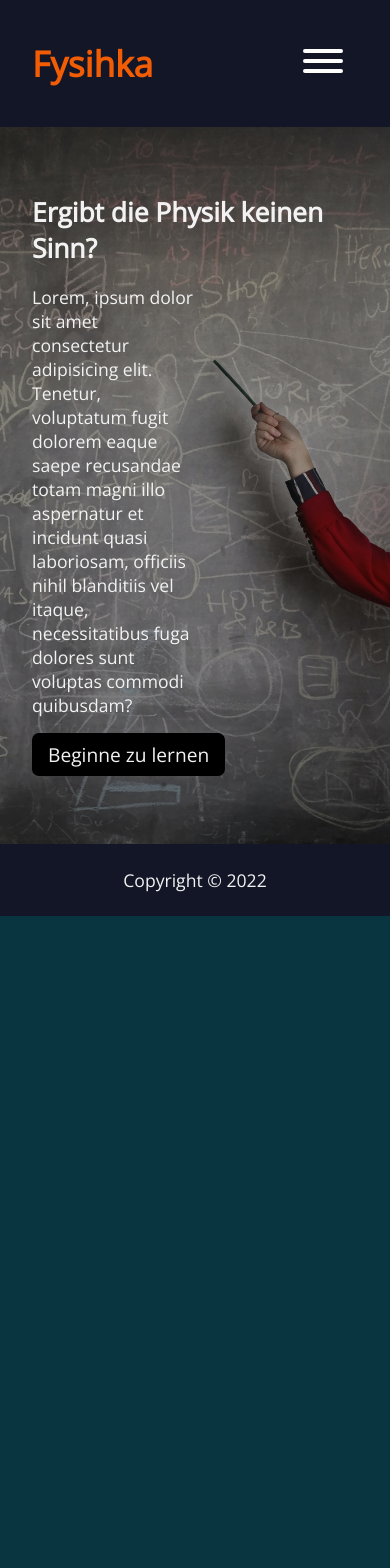
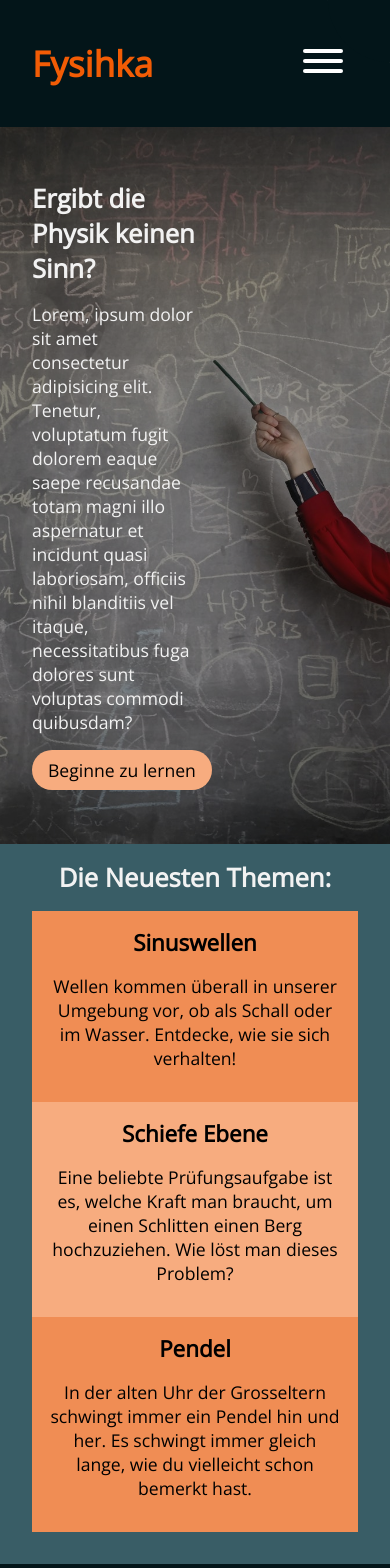
Before and after one commit to PerOle15/study-physics, a React (Create React App) app: page / in a window 390 px wide. Shown: the top 1568 px of the page. Before the commit the page ends 916 px from the top, so only its background shows below. Built offline with nearby package versions, Linux system fonts and the light colour scheme.

Commit message:
new topics section added

```diff
--- a/src/components/MainStudyPage.jsx
+++ b/src/components/MainStudyPage.jsx
@@ -1,69 +1,68 @@
 import { Link } from 'react-router-dom'
-import { FaChevronRight } from 'react-icons/fa'
 import { GiWeight, GiStrikingBalls, GiSpring, GiWindSlap } from 'react-icons/gi'
 import { AiOutlineArrowsAlt, AiOutlineDotChart } from 'react-icons/ai'
 
 function MainStudyPage() {
   return (
     <div className='container study-container'>
-      <h2 className='topic-title'>Grundlagen</h2>
+      <p className='section-heading'>Grundlagen</p>
       <div className='card-grid'>
         <Link to='density' className='card'>
           <div className='card-icon'>
             <AiOutlineDotChart />
           </div>
-          <h4 className='card-title'>Dichte</h4>
+          <p className='card-heading secondary'>Dichte</p>
         </Link>
         <Link to='mass-and-weight-force' className='card'>
           <div className='card-icon'>
             <GiWeight />
           </div>
-          <h4 className='card-title'>Masse und Gewichtskraft</h4>
+          <p className='card-heading secondary'>Masse und Gewichtskraft</p>
         </Link>
       </div>
-      <h2 className='topic-title'>Kräfte und Energie</h2>
+      <p className='section-heading'>Kräfte und Energie</p>
       <div className='card-grid'>
         <Link to='forces' className='card'>
           <div className='card-icon'>
             <AiOutlineArrowsAlt />
           </div>
-          <h4 className='card-title'>Kräfte</h4>
+          <p className='card-heading secondary'>Kräfte</p>
         </Link>
         <Link to='potential-energy' className='card'>
           <div className='card-icon'>
             <GiStrikingBalls />
           </div>
-          <h4 className='card-title'>Potentielle Energie</h4>
+          <p className='card-heading secondary'>Potentielle Energie</p>
         </Link>
         <Link to='springs' className='card'>
           <div className='card-icon'>
             <GiSpring />
           </div>
-          <h4 className='card-title'>Federn</h4>
+          <p className='card-heading secondary'>Federn</p>
         </Link>
         <Link to='inclined-plane' className='card'>
           <div className='card-icon'>
             <GiSpring />
           </div>
-          <h4 className='card-title'>Schiefe Ebene</h4>
+          <p className='card-heading secondary'>Schiefe Ebene</p>
         </Link>
         <Link to='sine-wave' className='card'>
           <div className='card-icon'>
             <GiSpring />
           </div>
-          <h4 className='card-title'>Sinuswellen</h4>
+          <p className='card-heading secondary'>Sinuswellen</p>
         </Link>
         <Link to='pendulum' className='card'>
           <div className='card-icon'>
             <GiSpring />
           </div>
-          <h4 className='card-title'>Pendel</h4>
+          <p className='card-heading secondary'>Pendel</p>
         </Link>
         <Link to='acceleration' className='card'>
           <div className='card-icon'>
             <GiWindSlap />
           </div>
-          <h4 className='card-title'>Beschleunigung</h4>
+          <p className='card-heading secondary'>Beschleunigung</p>
         </Link>
       </div>
     </div>
--- a/src/css/index.scss
+++ b/src/css/index.scss
@@ -1,14 +1,20 @@
 :root {
   --btn-border-size: 2px;
+  --very-light-orange: #facbaf;
+  --light-orange: #f7ac7f;
+  --medium-orange: #f08d54;
   --dark-orange: #f25c05;
+  --very-dark-orange: #f25c05;
+  --medium-blue: #395d66;
   --header-height: 15vh;
+  --max-width: 1150px;
 }
 
 :root/* [data-theme='theme-dark'] */ {
   --primary-text-color: #f2f2f2;
   --secondary-text-color: #000;
   --primary-background-color: #083540;
-  --secondary-background-color: #131626;
+  --secondary-background-color: #031519;
   --primary-accent-color: #f25c05;
   --secondary-accent-color: #f08d54;
   --primary-color: #f25c05;
@@ -68,11 +74,36 @@ body {
 a {
   text-decoration: none;
   color: var(--primary-color);
-  font-size: 1.1rem;
 
   &:hover {
     color: var(--secondary-color);
   }
+}
+
+.section-heading {
+  font-size: 1.6rem;
+  font-weight: 600;
+  color: var(--primary-text-color);
+}
+
+.page-heading {
+  font-size: 2rem;
+  font-weight: 600;
+  color: var(--primary-text-color);
+}
+
+.card-heading {
+  font-size: 1.4rem;
+  font-weight: 600;
+  color: var(--primary-text-color);
+}
+
+.secondary {
+  color: var(--secondary-text-color);
+}
+
+.max-width {
+  max-width: var(--max-width);
 }
 
 input {
@@ -90,7 +121,7 @@ Utils
 **/
 
 .container {
-  max-width: 1150px;
+  max-width: var(--max-width);
   padding: 0 2rem;
   margin: 0 auto;
 }
@@ -103,12 +134,20 @@ Utils
   color: var(--primary-text-color);
   margin: 0;
   padding: 0.5rem 1rem;
-  border-radius: 7px;
-  font-size: 1.1rem;
+  border-radius: 10rem;
   transition: 0.2s;
 
   &:hover {
     color: var(--primary-text-color);
+  }
+
+  &.btn-light {
+    background: var(--light-orange);
+    color: var(--secondary-text-color);
+
+    &:hover {
+      background: var(--medium-orange);
+    }
   }
 
   &.btn-inverse {
@@ -118,6 +157,7 @@ Utils
 
   &.btn-block {
     display: block;
+    width: 100%;
   }
 
   &.btn-border-pop {
@@ -168,10 +208,6 @@ Utils
 #page-content {
   p {
     margin-bottom: 1rem;
-  }
-
-  a {
-    font-size: 1.2rem;
   }
 
   h1,
@@ -255,7 +291,10 @@ header.main-header {
   }
 }
 
-/* Homepage */
+/* Homepage
+
+
+*/
 .parallax-img {
   background: url('../img/blackboard.jpg') no-repeat center/cover fixed;
   height: 85vh;
@@ -273,19 +312,52 @@ header.main-header {
     background-color: var(--secondary-text-color);
     opacity: 0.3;
   }
+
+  .parallax-container {
+    z-index: 1;
+    display: flex;
+    flex-direction: column;
+    justify-content: center;
+    align-items: flex-start;
+
+    p {
+      max-width: 50%;
+    }
+  }
 }
 
-.parallax-img .parallax-container {
-  z-index: 1;
+.new-topics-section {
   display: flex;
   flex-direction: column;
-  justify-content: center;
-  align-items: flex-start;
+  align-items: center;
+  background: var(--medium-blue);
+  padding: 2rem;
+  padding-top: 1rem;
 
-  p {
-    max-width: 50%;
+  .quick-links {
+    display: flex;
+    justify-content: space-around;
+
+    .new-topic {
+      max-width: 450px;
+      width: 100%;
+      text-align: center;
+      padding: 1rem;
+
+      &:nth-child(odd) {
+        background: var(--medium-orange);
+      }
+
+      &:nth-child(even) {
+        background: var(--light-orange);
+      }
+    }
   }
 }
+
+/* Footer
+
+*/
 
 .main-footer {
   background: var(--secondary-background-color);
@@ -305,10 +377,6 @@ Study Page
 .study-container {
   padding-top: 1.5rem;
 
-  .topic-title {
-    z-index: 1;
-  }
-
   .card-grid {
     display: grid;
     grid-template-columns: repeat(3, 1fr);
@@ -317,12 +385,12 @@ Study Page
   }
 
   .card {
-    background: var(--secondary-accent-color);
+    background: var(--medium-orange);
     color: var(--secondary-text-color);
     padding: 1rem;
     height: 17rem;
     border-radius: 15px;
-    box-shadow: 0px 0px 5px var(--primary-accent-color);
+    box-shadow: 3px 5px 10px #262626;
     display: flex;
     flex-direction: column;
     justify-content: space-between;
@@ -339,7 +407,7 @@ Study Page
       justify-content: center;
     }
 
-    h4.card-title {
+    p.card-heading {
       margin: 0 !important;
       text-align: center;
       a {
@@ -450,6 +518,7 @@ Study Page
       margin: 0;
       padding: 2.5rem;
       padding-top: var(--header-height);
+      padding-bottom: var(--header-height);
       align-items: center;
       justify-content: space-between;
 
@@ -488,6 +557,12 @@ Study Page
       }
     }
   }
+
+  .study-container {
+    .card-grid {
+      grid-template-columns: repeat(2, 1fr);
+    }
+  }
 }
 
 @media (max-width: 900px) {
@@ -501,4 +576,18 @@ Study Page
       flex-wrap: wrap;
     }
   }
+
+  .new-topics-section {
+    .quick-links {
+      flex-direction: column;
+    }
+  }
 }
+
+@media (max-width: 600px) {
+  .study-container {
+    .card-grid {
+      grid-template-columns: 1fr;
+    }
+  }
+}
--- a/src/pages/ContactPage.js
+++ b/src/pages/ContactPage.js
@@ -29,7 +29,11 @@ export default function ContactPage() {
             className='contact-input'
             placeholder='Nachricht...'
           ></textarea>
-          <input type='submit' value='Nachricht Senden' />
+          <input
+            className='btn btn-light btn-block'
+            type='submit'
+            value='Nachricht Senden'
+          />
         </form>
       </div>
     </div>
--- a/src/pages/HomePage.js
+++ b/src/pages/HomePage.js
@@ -4,9 +4,9 @@ function HomePage() {
   document.title = 'Fysihka - Lerne interaktiv Physik'
   return (
     <div>
-      <div className='parallax-img'>
+      <section className='parallax-img'>
         <div className='container parallax-container'>
-          <h2>Ergibt die Physik keinen Sinn?</h2>
+          <p className='section-heading'>Ergibt die Physik keinen Sinn?</p>
           <p>
             Lorem, ipsum dolor sit amet consectetur adipisicing elit. Tenetur,
             voluptatum fugit dolorem eaque saepe recusandae totam magni illo
@@ -14,11 +14,40 @@ function HomePage() {
             vel itaque, necessitatibus fuga dolores sunt voluptas commodi
             quibusdam?
           </p>
-          <Link to='/study' className='btn btn-border-pop'>
+          <Link to='/study' className='btn btn-light '>
             Beginne zu lernen
           </Link>
         </div>
-      </div>
+      </section>
+
+      <section className='new-topics-section'>
+        <p className='section-heading'>Die Neuesten Themen:</p>
+        <div className='quick-links max-width'>
+          <Link to='/study/sine-wave' className='new-topic'>
+            <p className='card-heading secondary'>Sinuswellen</p>
+            <p className='secondary'>
+              Wellen kommen überall in unserer Umgebung vor, ob als Schall oder
+              im Wasser. Entdecke, wie sie sich verhalten!
+            </p>
+          </Link>
+          <Link to='/study/inclined-plane' className='new-topic'>
+            <p className='card-heading secondary'>Schiefe Ebene</p>
+            <p className='secondary'>
+              Eine beliebte Prüfungsaufgabe ist es, welche Kraft man braucht, um
+              einen Schlitten einen Berg hochzuziehen. Wie löst man dieses
+              Problem?
+            </p>
+          </Link>
+          <Link to='/study/pendulum' className='new-topic'>
+            <p className='card-heading secondary'>Pendel</p>
+            <p className='secondary'>
+              In der alten Uhr der Grosseltern schwingt immer ein Pendel hin und
+              her. Es schwingt immer gleich lange, wie du vielleicht schon
+              bemerkt hast.
+            </p>
+          </Link>
+        </div>
+      </section>
     </div>
   )
 }
```
Also changed, not shown: src/css/index.css.
